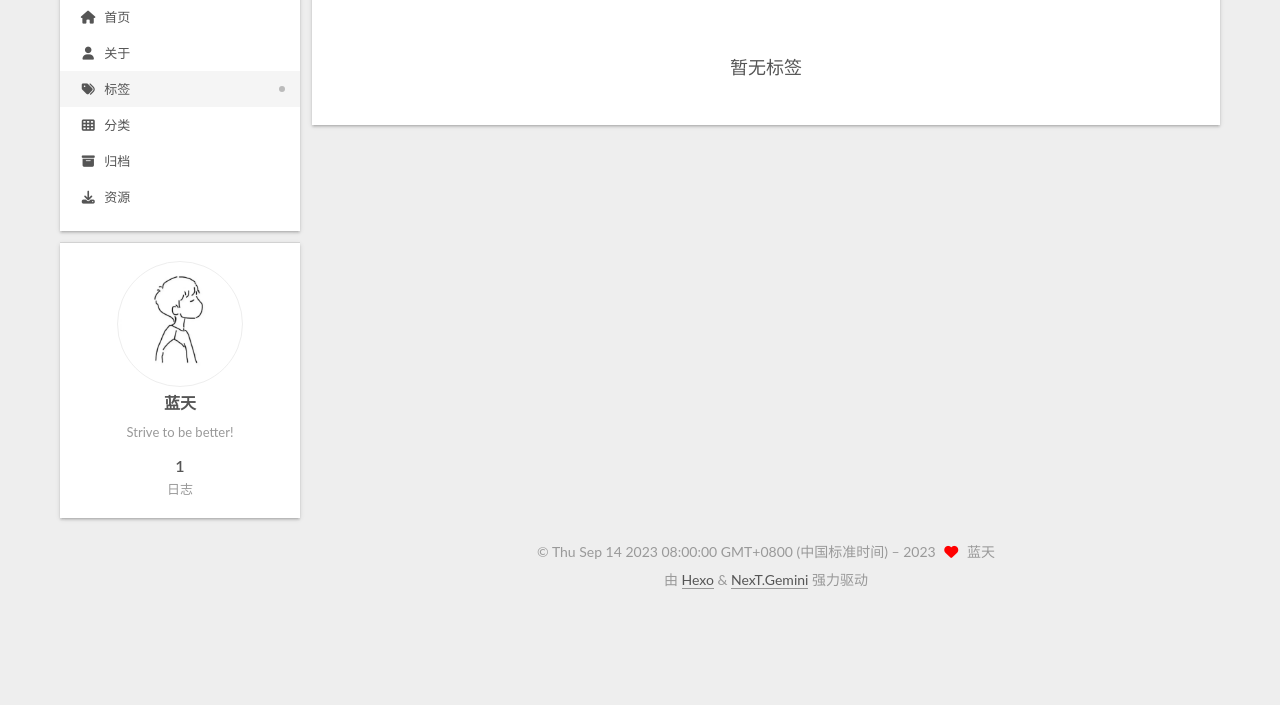
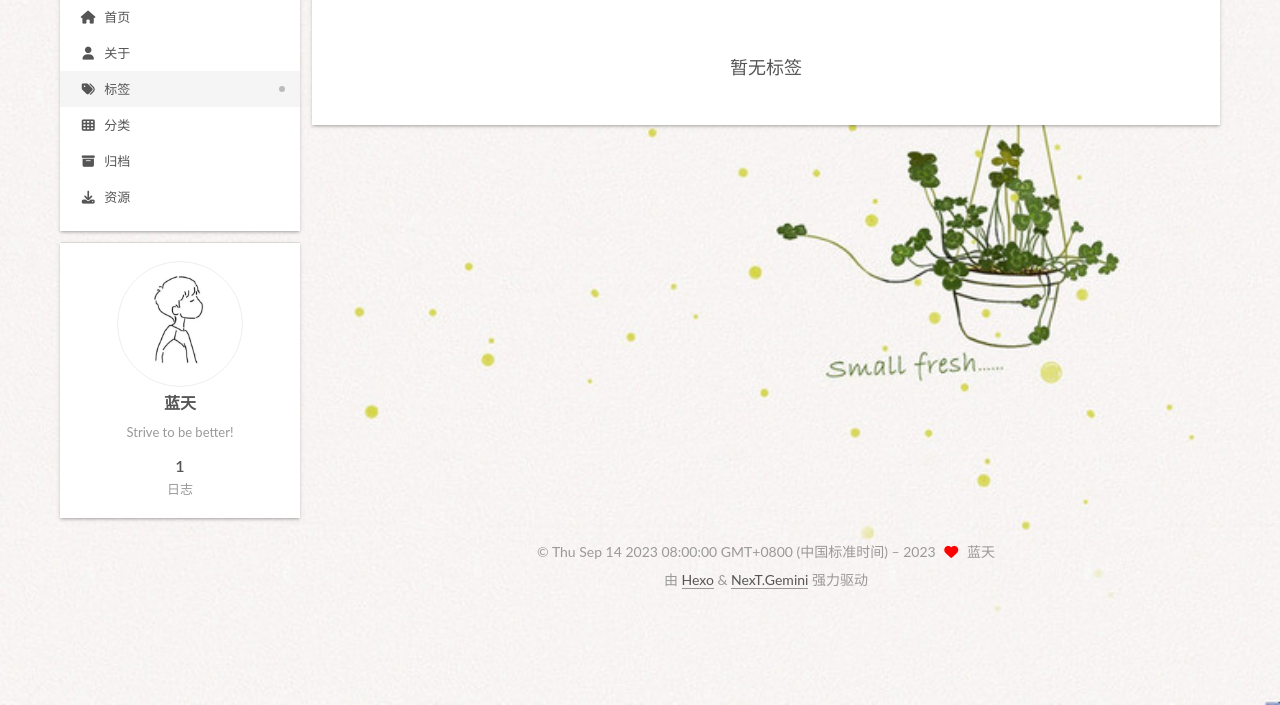
Before and after one commit to listline/listline.github.io, a plain HTML site: page tags/index.html in a window 1280 px wide. Shown: the part 95-800 px from the top of the page. Drawn offline with nearby package versions, Linux system fonts and the light colour scheme.

Commit message:
Site updated: 2023-09-16 20:50:12

```diff
--- a/css/main.css
+++ b/css/main.css
@@ -2494,3 +2494,10 @@ header.header {
     padding: 10px 12px;
   }
 }
+body {
+  background: url("/images/background.png");
+  background-size: cover;
+  background-repeat: no-repeat;
+  background-attachment: fixed;
+  background-position: 50% 50%;
+}
```
Also changed, not shown: images/background.png (added).
